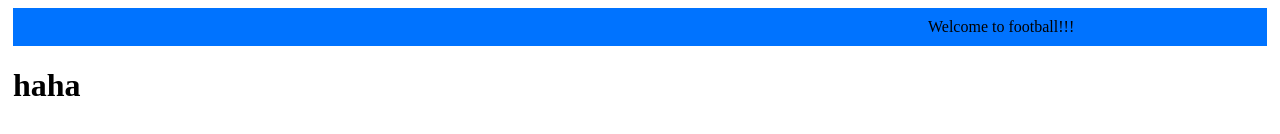
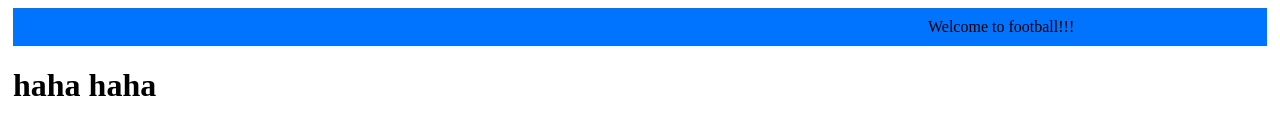
Before and after one commit to namvfg/test, a plain HTML site: page index.html in a window 1280 px wide. Shown: the part 550-684 px from the top of the page. Drawn offline with Linux system fonts and the light colour scheme.

Commit message:
Update index.html

```diff
--- a/index.html
+++ b/index.html
@@ -22,7 +22,7 @@
         <div id="footer">
             <p id="footer-text">Welcome to football!!!</p>
         </div>
-        <h1>haha</h1>
+        <h1>haha haha</h1>
     </div>
     <script src="main.js"></script>
 </body>
```
